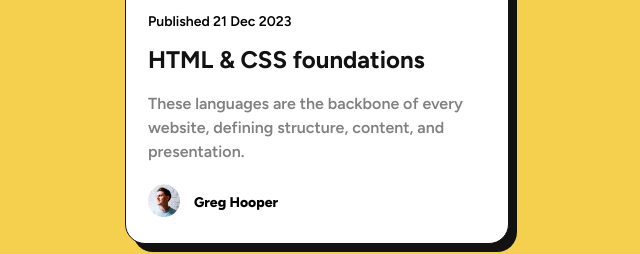
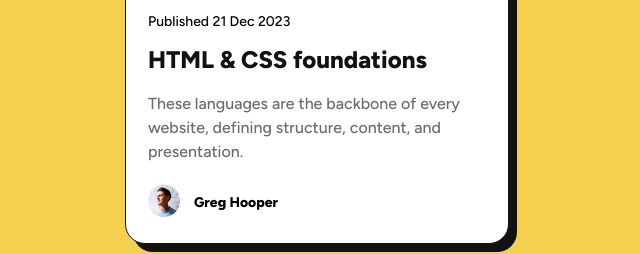
Before and after one commit to FredericThomann/BlogPreviewCard, a plain HTML site: page index.html in a window 1280 px wide. Shown: the part 416-670 px from the top of the page, 323-963 px from the left. Drawn offline with Linux system fonts and the light colour scheme.

Commit message:
Update style.css

```diff
--- a/assets/styles/css/style.css
+++ b/assets/styles/css/style.css
@@ -1,8 +1,8 @@
 :root {
   --yellow: hsl(47, 88%, 63%);
   --white: hsl(0, 0%, 100%);
-  --grey: hsl(0, 0%, 50%);
-  --black: hsl(0, 0%, 7%);
+  --gray500: hsl(0, 0%, 42%);
+  --gray950: hsl(0, 0%, 7%) ;
 }
 
 *, *::before, *::after {
@@ -14,7 +14,7 @@
 }
 
 html {
-  font: 600 16px "Figtree", sans-serif;
+  font: 500 16px "Figtree", sans-serif;
 }
 
 body {
@@ -33,13 +33,13 @@
   background-color: var(--white);
   max-width: 384px;
   padding: 22px;
-  border: 1px solid var(--black);
+  border: 1px solid var(--gray950);
   border-radius: 20px;
-  box-shadow: 8px 8px 0 var(--black);
+  box-shadow: 8px 8px 0 var(--gray950);
   transition: all 0.3s ease;
 }
 .card:hover {
-  box-shadow: 16px 16px 0 var(--black);
+  box-shadow: 16px 16px 0 var(--gray950);
 }
 
 .image {
@@ -76,10 +76,11 @@
 
 .title {
   font-size: 24px;
+  font-weight: 800;
   margin: 15px 0 18px;
 }
 .title a {
-  color: var(--black);
+  color: var(--gray950);
   transition: 0.3s ease;
 }
 .title a:hover {
@@ -92,7 +93,7 @@
 }
 
 p {
-  color: var(--grey);
+  color: var(--gray500);
   line-height: 150%;
 }
 @media (max-width: 400px) {
```
